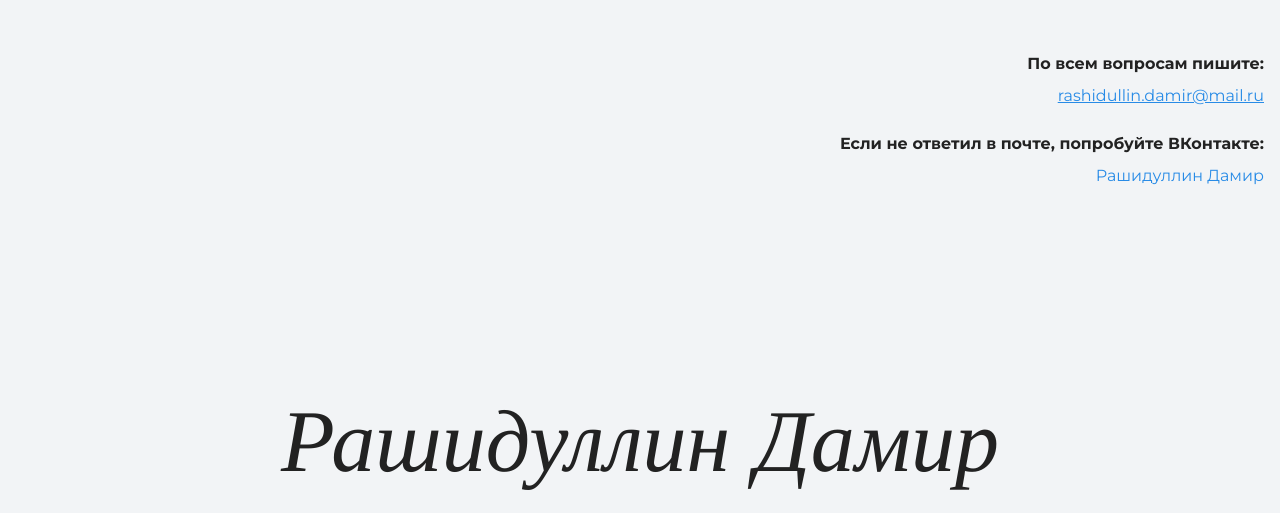
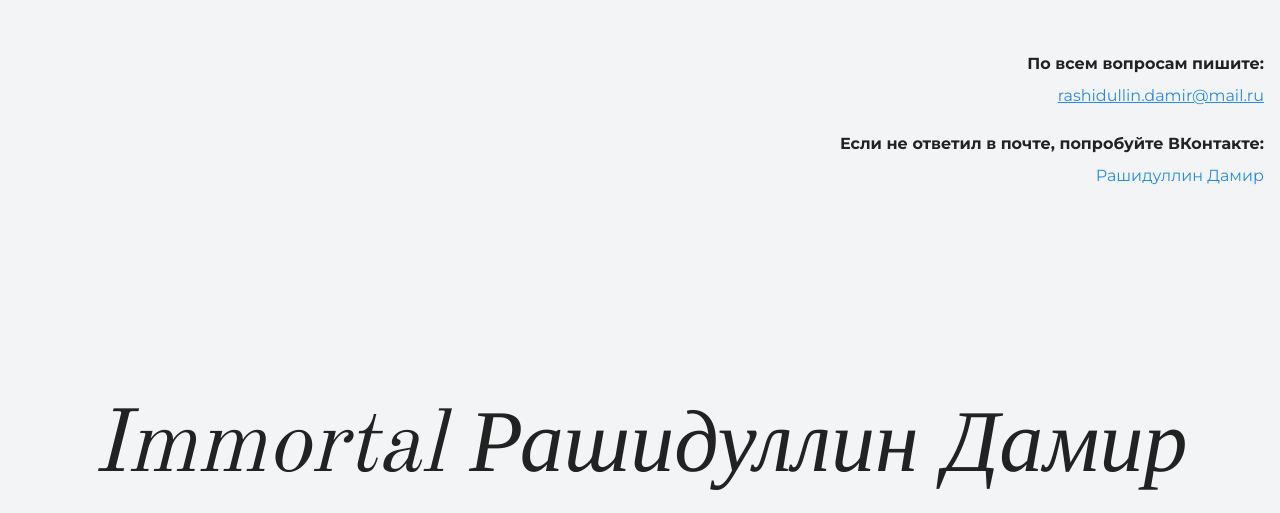
Before and after one commit to Imbirium/my-site, a plain HTML site: page index.html in a window 1280 px wide. Shown: the top 513 px of the page. Drawn offline with nearby package versions, Linux system fonts and the light colour scheme.

Commit message:
Change title

```diff
--- a/index.html
+++ b/index.html
@@ -17,7 +17,7 @@
 
     <section class="hero-image">
       <div class="container">
-        <h1 class="heading"><i>Рашидуллин Дамир</i></h1>
+        <h1 class="heading"><i>Immortal Рашидуллин Дамир</i></h1>
         <p><b>Junior</b> <ins>верстальщик</ins></p>
       </div>
     </section>
```
